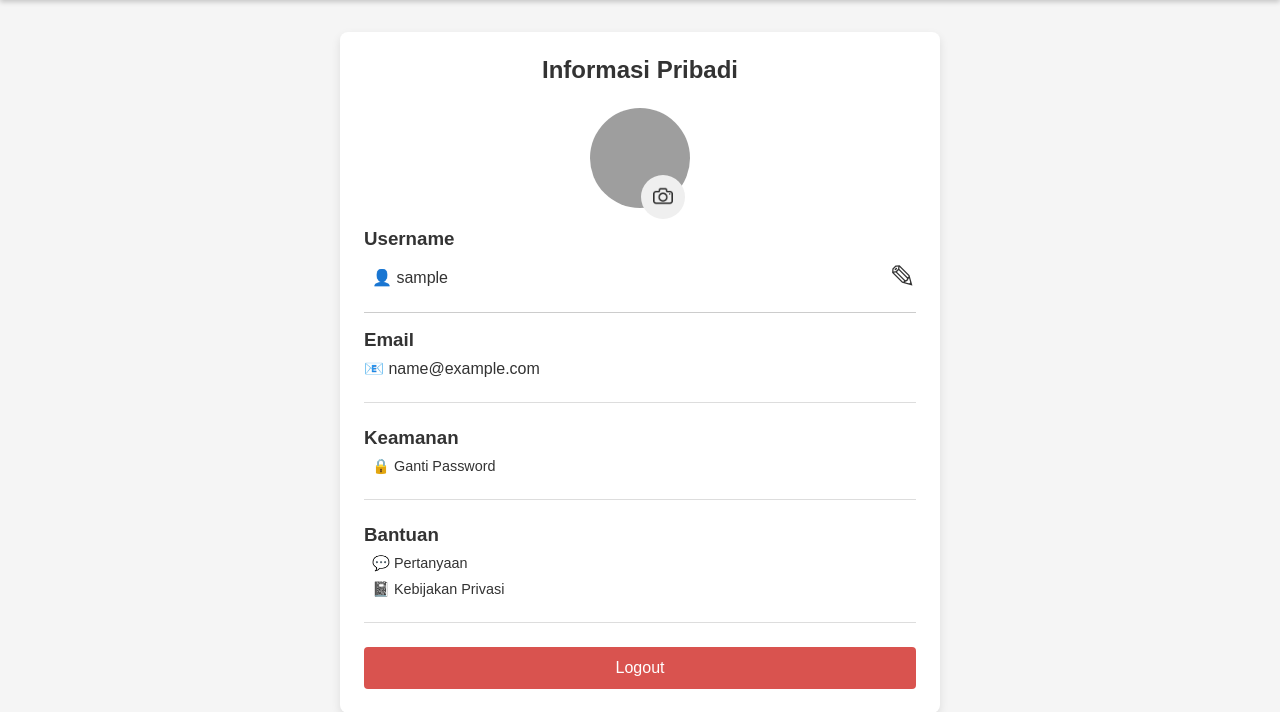
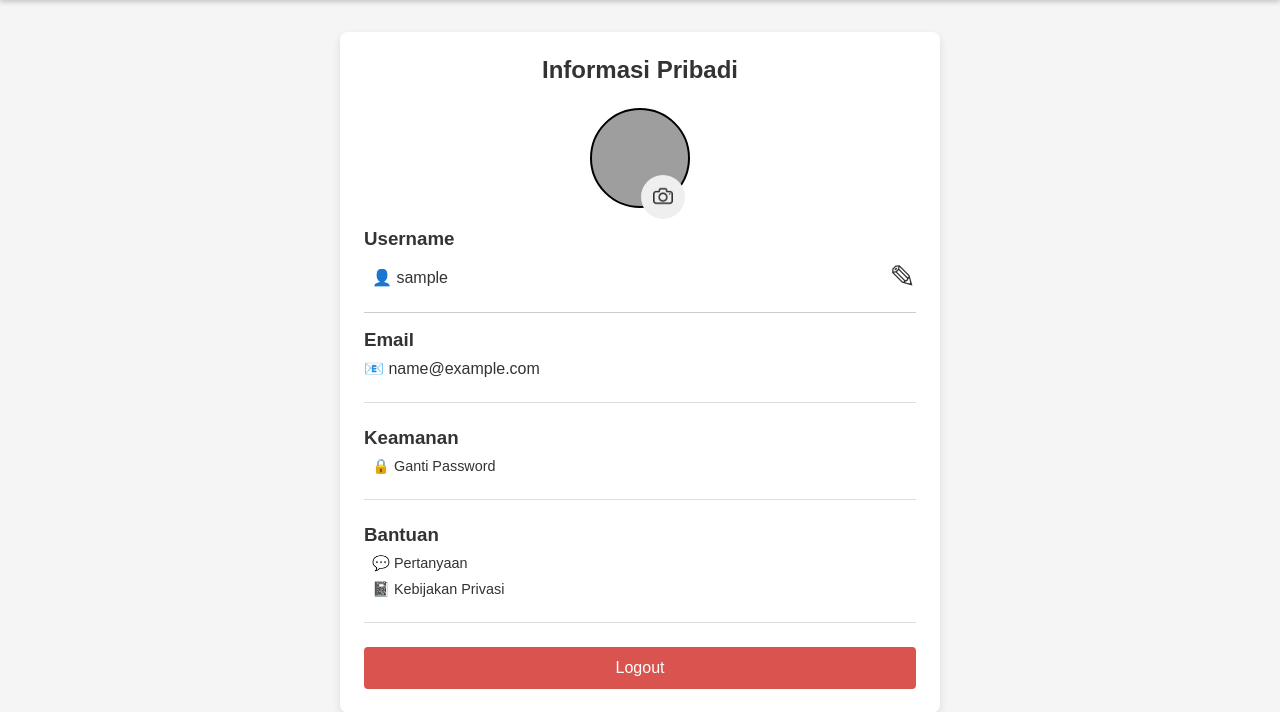
Before and after one commit to andreandri/caps, a PHP site: page /profile.php in a window 1280 px wide. Shown: the part 80-792 px from the top of the page. Run offline with PHP 8.4, Linux system fonts and the light colour scheme; the visitor is signed in with stand-in values (Sample User, id 1); data that the repository does not hold is empty; grey boxes are pictures that could not be loaded.

Commit message:
ketinggalan

```diff
--- a/profile.css
+++ b/profile.css
@@ -57,6 +57,7 @@ h2, h3 {
   background-color: #D7D3BF;
   border-radius: 50%;
   margin: 1rem auto;
+  border: 2px solid #000;
 }
 
 .profile h2 {
```
Also changed, not shown: uploads/Screenshot (1).png (added).
